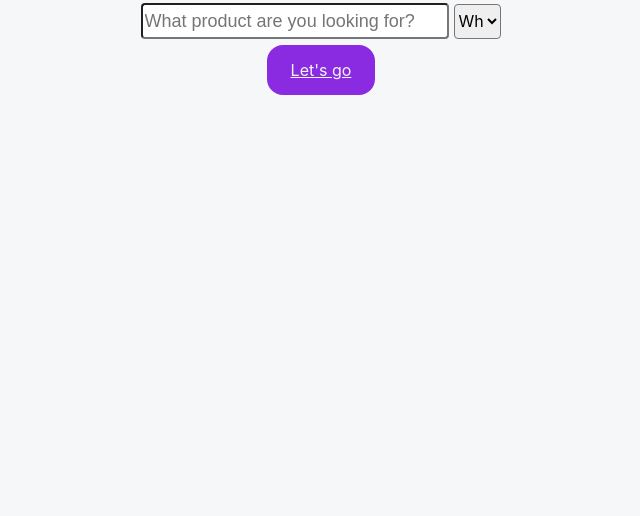
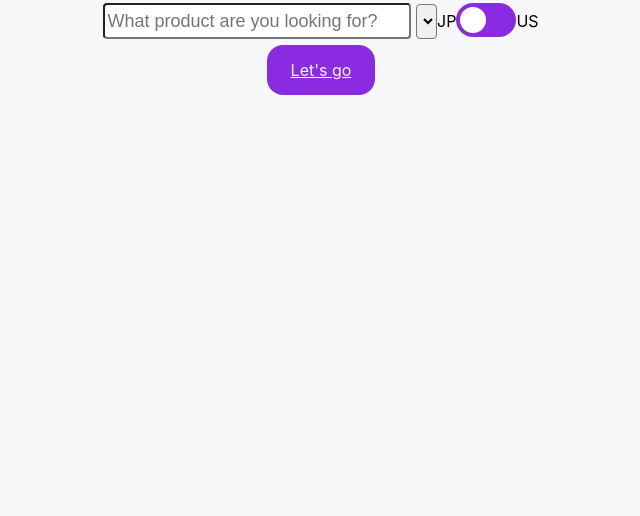
Before and after one commit to retrokyo/fo-po-ref-prototype, a React app in the folder client/: page / in a window 1280 px wide. Shown: the part 284-800 px from the top of the page, without its empty margins (319-959 px from the left). Built offline with nearby package versions, Linux system fonts and the light colour scheme.

Commit message:
Add boilerplate switch

```diff
--- a/client/src/components/SearchBar/SearchBar.css
+++ b/client/src/components/SearchBar/SearchBar.css
@@ -53,6 +53,72 @@
     border-width: 0.5em;
 }
 
+.switch {
+    display: inline-flex;
+    justify-content: center;
+}
+.lang-switch {
+    position: relative;
+    display: inline-flex;
+    width: 60px;
+    height: 34px;
+}
+
+/* Hide default HTML checkbox */
+.lang-switch input {
+    opacity: 0;
+    width: 0;
+    height: 0;
+}
+
+/* The slider */
+.slider-round {
+    position: absolute;
+    cursor: pointer;
+    top: 0;
+    left: 0;
+    right: 0;
+    bottom: 0;
+    background-color: blueviolet;
+    transition: .4s;
+}
+
+.slider-round:before {
+    position: absolute;
+    content: "";
+    height: 26px;
+    width: 26px;
+    left: 4px;
+    bottom: 4px;
+    background-color: white;
+    transition: .4s;
+}
+
+input:checked + .slider-round {
+    background-color: blueviolet;
+}
+
+input:focus + .slider-round {
+    box-shadow: 0 0 1px #2196F3;
+}
+
+input:checked + .slider-round:before {
+    transform: translateX(26px);
+}
+
+  /* Rounded sliders */
+  .slider-round {
+    border-radius: 34px;
+}
+
+  .slider-round:before {
+    border-radius: 50%;
+}
+
+.loc-tag {
+    align-self: center;
+}
+
 @media screen and (max-width: 411px) {
     .search-bar {
         width: 100%;
--- a/client/src/components/SearchBar/SearchBar.js
+++ b/client/src/components/SearchBar/SearchBar.js
@@ -48,6 +48,14 @@ class SearchBar extends Component {
                         <option value='jp'>JP</option>
                         <option value='us'>US</option>
                     </select>
+                    <div className='switch'>
+                        <label className='loc-tag'>JP</label>
+                        <label className='lang-switch'>
+                            <input type='checkbox' />
+                            <span className='slider-round'></span>
+                        </label>
+                        <label className='loc-tag'>US</label>
+                    </div>
                 </div>
                 <div className='search-submit' onClick={this.handleSearch}>
                     <Link to={{
--- a/client/src/index.css
+++ b/client/src/index.css
@@ -9,6 +9,7 @@ body {
   width: 100%;
   background-color: #f6f7f8;
   overflow-y: scroll;
+  margin-left: calc(100vw - 100%);
 }
 
 code {
```
Also changed, not shown: client/src/components/SearchResultPage/SearchResultPage.js (line endings or trailing spaces).
